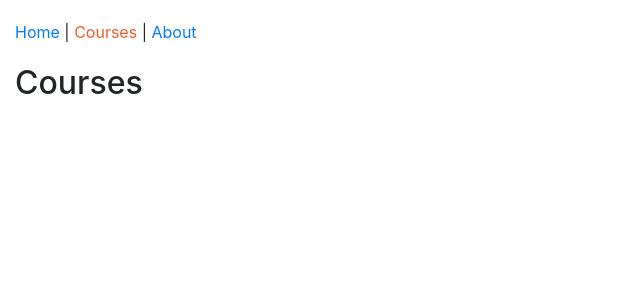
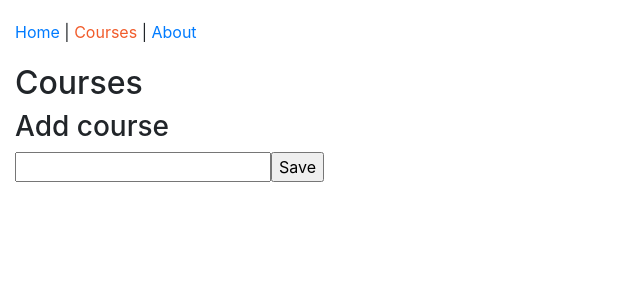
Before and after one commit to JesHansen/react-practice-2020, a React (Create React App) app: page /courses in a window 1280 px wide. Shown: the top 300 px of the page, without its empty margins (0-640 px from the left). Built offline with nearby package versions, Linux system fonts and the light colour scheme.

Commit message:
Add event handlers

```diff
--- a/src/components/courses/CoursesPage.tsx
+++ b/src/components/courses/CoursesPage.tsx
@@ -1,9 +1,41 @@
-import React from 'react';
+import React, { ChangeEvent, FormEvent } from "react";
 
-class CoursesPage extends React.Component {
-    render() {
-        return <h2>Courses</h2>;
-    }
+class CoursesPage extends React.Component<{}, CoursesPageState> {
+  state = {
+    course: {
+      title: "",
+    },
+  };
+
+  handleChange = (event: FormEvent<HTMLInputElement>) => {
+    const course = { ...this.state.course, title: event.currentTarget.value };
+    this.setState({ course });
+  };
+
+  handleSubmit = (event: FormEvent) => {
+    event.preventDefault();
+    alert(this.state.course.title);
+  };
+
+  /* By placing the submit handler at the form level and not the button level, ENTER will also submit the form. */
+  render() {
+    return (
+      <form onSubmit={this.handleSubmit}>
+        <h2>Courses</h2>
+        <h3>Add course</h3>
+        <input
+          type="text"
+          onChange={this.handleChange}
+          value={this.state.course.title}
+        />
+        <input type="submit" value="Save" />
+      </form>
+    );
+  }
 }
 
+export type CoursesPageState = {
+  course: { title: string };
+};
+
 export default CoursesPage;
```
